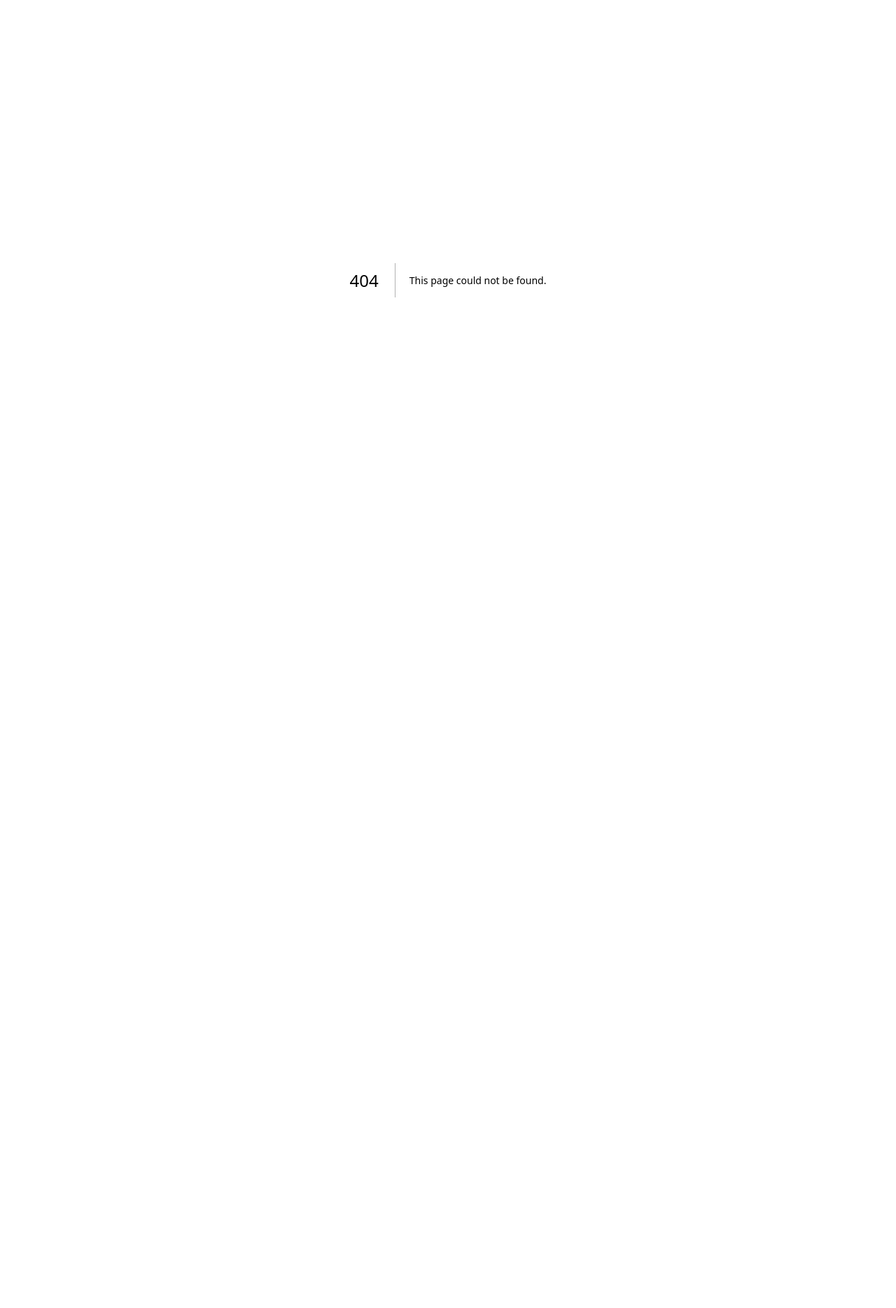
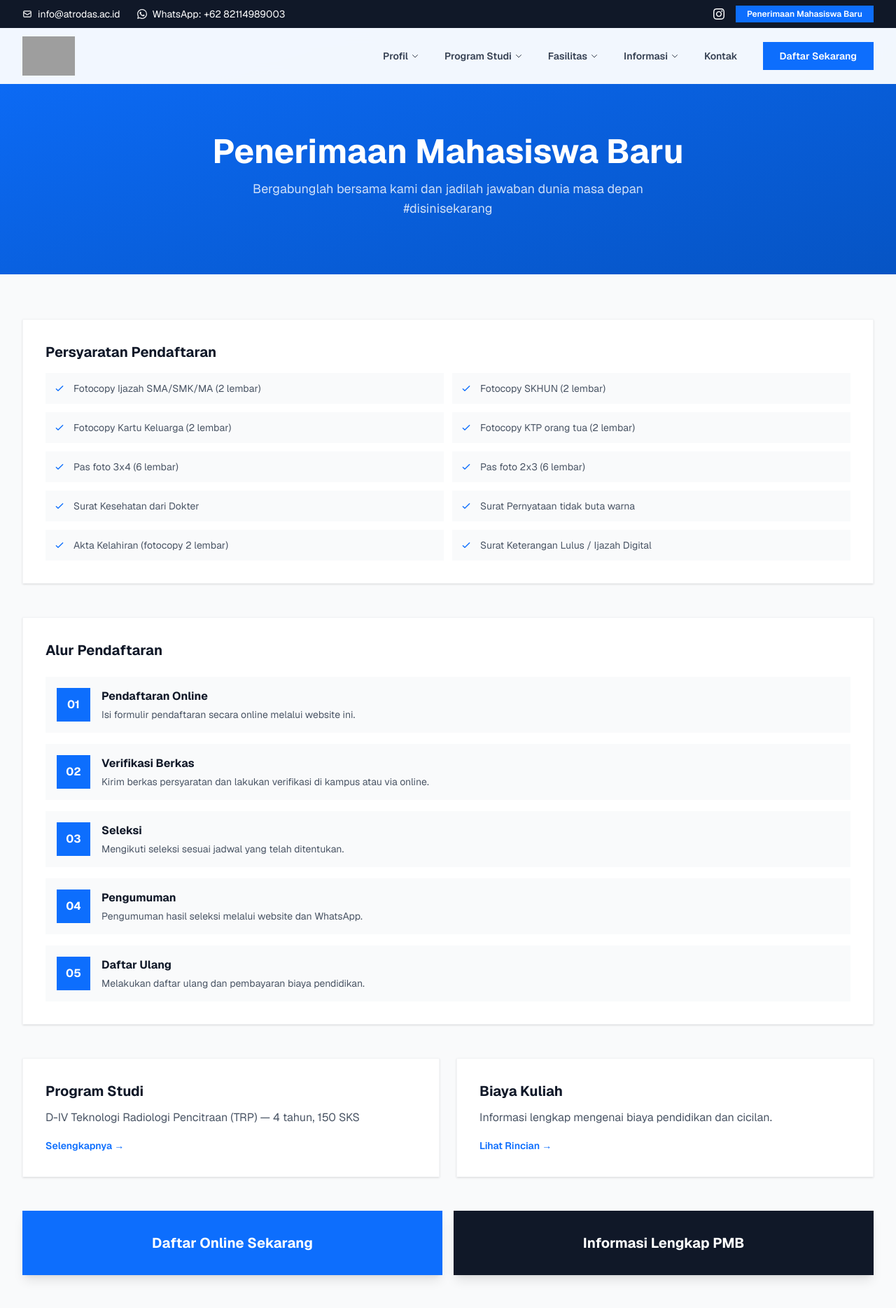
Before and after one commit to Fachri27/redesign-atro, a Next.js app: page /pmb in a window 1280 px wide. Before the commit this address had no page. Shown: the top 1869 px of the page at 70% size. Before the commit the page ends 800 px from the top, so only its background shows below. Built offline with nearby package versions, Linux system fonts and the light colour scheme; grey boxes are pictures that could not be loaded.

Commit message:
feat: add /pmb page + update all PMB links to internal route

```diff
--- /dev/null
+++ b/src/app/pmb/page.tsx
@@ -0,0 +1,115 @@
+"use client";
+
+import { useEffect, useRef } from "react";
+import gsap from "gsap";
+import Navbar from "@/components/Navbar";
+import Footer from "@/components/Footer";
+
+export default function PMBPage() {
+  const heroRef = useRef<HTMLDivElement>(null);
+  const contentRef = useRef<HTMLDivElement>(null);
+
+  useEffect(() => {
+    const tl = gsap.timeline();
+    tl.fromTo(heroRef.current, { opacity: 0, y: 30 }, { opacity: 1, y: 0, duration: 0.8, ease: "power3.out" })
+      .fromTo(contentRef.current, { opacity: 0, y: 40 }, { opacity: 1, y: 0, duration: 0.8, ease: "power3.out" }, "-=0.4");
+    return () => { tl.kill(); };
+  }, []);
+
+  return (
+    <>
+      <Navbar />
+      <div className="pt-28 bg-gradient-to-br from-primary to-primary-light" ref={heroRef}>
+        <div className="max-w-7xl mx-auto px-4 sm:px-6 lg:px-8 py-20 text-center">
+          <h1 className="text-4xl md:text-5xl font-bold text-white mb-4">Penerimaan Mahasiswa Baru</h1>
+          <p className="text-white/80 text-lg max-w-2xl mx-auto">
+            Bergabunglah bersama kami dan jadilah jawaban dunia masa depan #disinisekarang
+          </p>
+        </div>
+      </div>
+
+      <div ref={contentRef} className="bg-gray-50 min-h-[50vh]">
+        <div className="max-w-7xl mx-auto px-4 sm:px-6 lg:px-8 py-16 space-y-12">
+
+          <div className="bg-white border border-gray-100 shadow-sm p-8">
+            <h3 className="text-xl font-bold text-gray-900 mb-4">Persyaratan Pendaftaran</h3>
+            <div className="grid sm:grid-cols-2 gap-3">
+              {[
+                "Fotocopy Ijazah SMA/SMK/MA (2 lembar)",
+                "Fotocopy SKHUN (2 lembar)",
+                "Fotocopy Kartu Keluarga (2 lembar)",
+                "Fotocopy KTP orang tua (2 lembar)",
+                "Pas foto 3x4 (6 lembar)",
+                "Pas foto 2x3 (6 lembar)",
+                "Surat Kesehatan dari Dokter",
+                "Surat Pernyataan tidak buta warna",
+                "Akta Kelahiran (fotocopy 2 lembar)",
+                "Surat Keterangan Lulus / Ijazah Digital",
+              ].map((item, i) => (
+                <div key={i} className="flex items-center gap-3 p-3 bg-gray-50">
+                  <svg className="w-4 h-4 text-primary shrink-0" fill="none" stroke="currentColor" viewBox="0 0 24 24"><path strokeLinecap="round" strokeLinejoin="round" strokeWidth={2} d="M5 13l4 4L19 7" /></svg>
+                  <span className="text-gray-600 text-sm">{item}</span>
+                </div>
+              ))}
+            </div>
+          </div>
+
+          <div className="bg-white border border-gray-100 shadow-sm p-8">
+            <h3 className="text-xl font-bold text-gray-900 mb-6">Alur Pendaftaran</h3>
+            <div className="space-y-4">
+              {[
+                { step: "01", title: "Pendaftaran Online", desc: "Isi formulir pendaftaran secara online melalui website ini." },
+                { step: "02", title: "Verifikasi Berkas", desc: "Kirim berkas persyaratan dan lakukan verifikasi di kampus atau via online." },
+                { step: "03", title: "Seleksi", desc: "Mengikuti seleksi sesuai jadwal yang telah ditentukan." },
+                { step: "04", title: "Pengumuman", desc: "Pengumuman hasil seleksi melalui website dan WhatsApp." },
+                { step: "05", title: "Daftar Ulang", desc: "Melakukan daftar ulang dan pembayaran biaya pendidikan." },
+              ].map((item, i) => (
+                <div key={i} className="flex items-start gap-4 p-4 bg-gray-50">
+                  <div className="w-12 h-12 bg-primary text-white flex items-center justify-center font-bold shrink-0">{item.step}</div>
+                  <div>
+                    <h4 className="font-bold text-gray-900">{item.title}</h4>
+                    <p className="text-gray-600 text-sm mt-1">{item.desc}</p>
+                  </div>
+                </div>
+              ))}
+            </div>
+          </div>
+
+          <div className="grid sm:grid-cols-2 gap-6">
+            <div className="bg-white border border-gray-100 shadow-sm p-8">
+              <h3 className="text-xl font-bold text-gray-900 mb-3">Program Studi</h3>
+              <p className="text-gray-600 mb-4">D-IV Teknologi Radiologi Pencitraan (TRP) — 4 tahun, 150 SKS</p>
+              <a href="/prodi/d4-trp" className="text-primary font-semibold text-sm hover:underline">Selengkapnya &rarr;</a>
+            </div>
+            <div className="bg-white border border-gray-100 shadow-sm p-8">
+              <h3 className="text-xl font-bold text-gray-900 mb-3">Biaya Kuliah</h3>
+              <p className="text-gray-600 mb-4">Informasi lengkap mengenai biaya pendidikan dan cicilan.</p>
+              <a href="https://pmb.atrodas.ac.id/informasipendaftaran/#informasibiayaperkuliahan" target="_blank" rel="noopener noreferrer" className="text-primary font-semibold text-sm hover:underline">Lihat Rincian &rarr;</a>
+            </div>
+          </div>
+
+          <div className="flex flex-col sm:flex-row gap-4">
+            <a href="https://pmb.atrodas.ac.id/daftar" target="_blank" rel="noopener noreferrer" className="flex-1 bg-primary text-white p-8 text-center font-bold text-xl hover:bg-primary-light transition-colors shadow-lg">
+              Daftar Online Sekarang
+            </a>
+            <a href="https://pmb.atrodas.ac.id/informasipendaftaran/#alurpendaftaran" target="_blank" rel="noopener noreferrer" className="flex-1 bg-gray-900 text-white p-8 text-center font-bold text-xl hover:bg-gray-800 transition-colors shadow-lg">
+              Informasi Lengkap PMB
+            </a>
+          </div>
+
+          <div className="bg-primary/5 border border-primary/20 p-6">
+            <div className="flex items-start gap-3">
+              <svg className="w-6 h-6 text-primary shrink-0 mt-0.5" fill="none" stroke="currentColor" viewBox="0 0 24 24"><path strokeLinecap="round" strokeLinejoin="round" strokeWidth={2} d="M3 5a2 2 0 012-2h3.28a1 1 0 01.948.684l1.498 4.493a1 1 0 01-.502 1.21l-2.257 1.13a11.042 11.042 0 005.516 5.516l1.13-2.257a1 1 0 011.21-.502l4.493 1.498a1 1 0 01.684.949V19a2 2 0 01-2 2h-1C9.716 21 3 14.284 3 6V5z" /></svg>
+              <div>
+                <p className="text-gray-700 font-semibold">Butuh Bantuan?</p>
+                <p className="text-gray-600 text-sm">Hubungi Admin PMB di nomor <strong>0811-494-9003</strong> atau email <strong>info@atrodas.ac.id</strong></p>
+              </div>
+            </div>
+          </div>
+
+        </div>
+      </div>
+      <Footer />
+    </>
+  );
+}
--- a/src/components/Navbar.tsx
+++ b/src/components/Navbar.tsx
@@ -87,7 +87,7 @@ export default function Navbar() {
   }, []);
 
   return (
-    <div className="fixed top-0 left-0 z-50" style={{ width: "100vw", maxWidth: "100%", overflow: "hidden" }}>
+    <div className="fixed top-0 left-0 z-50" style={{ width: "100vw", maxWidth: "100%" }}>
       {/* TopBar */}
       <div className={`bg-gray-900 text-white text-sm overflow-hidden transition-all duration-500 ${isScrolled ? "max-h-0 opacity-0" : "max-h-10 opacity-100"}`}>
         <div className="max-w-7xl mx-auto px-4 sm:px-6 lg:px-8">
@@ -113,7 +113,7 @@ export default function Navbar() {
                   <path d="M12 2.163c3.204 0 3.584.012 4.85.07 3.252.148 4.771 1.691 4.919 4.919.058 1.265.069 1.645.069 4.849 0 3.205-.012 3.584-.069 4.849-.149 3.225-1.664 4.771-4.919 4.919-1.266.058-1.644.07-4.85.07-3.204 0-3.584-.012-4.849-.07-3.26-.149-4.771-1.699-4.919-4.92-.058-1.265-.07-1.644-.07-4.849 0-3.204.013-3.583.07-4.849.149-3.227 1.664-4.771 4.919-4.919 1.266-.057 1.645-.069 4.849-.069zm0-2.163c-3.259 0-3.667.014-4.947.072-4.358.2-6.78 2.618-6.98 6.98-.059 1.281-.073 1.689-.073 4.948 0 3.259.014 3.668.072 4.948.2 4.358 2.618 6.78 6.98 6.98 1.281.058 1.689.072 4.948.072 3.259 0 3.668-.014 4.948-.072 4.354-.2 6.782-2.618 6.979-6.98.059-1.28.073-1.689.073-4.948 0-3.259-.014-3.667-.072-4.947-.196-4.354-2.617-6.78-6.979-6.98-1.281-.059-1.69-.073-4.949-.073zm0 5.838c-3.403 0-6.162 2.759-6.162 6.162s2.759 6.163 6.162 6.163 6.162-2.759 6.162-6.163c0-3.403-2.759-6.162-6.162-6.162zm0 10.162c-2.209 0-4-1.79-4-4 0-2.209 1.791-4 4-4s4 1.791 4 4c0 2.21-1.791 4-4 4zm6.406-11.845c-.796 0-1.441.645-1.441 1.44s.645 1.44 1.441 1.44c.795 0 1.439-.645 1.439-1.44s-.644-1.44-1.439-1.44z" />
                 </svg>
               </a>
-              <a href="https://pmb.atrodas.ac.id/" target="_blank" rel="noopener noreferrer" className="px-3 sm:px-4 py-1 bg-primary text-white text-xs font-semibold hover:bg-primary-light transition-colors">
+              <a href="/pmb" className="px-3 sm:px-4 py-1 bg-primary text-white text-xs font-semibold hover:bg-primary-light transition-colors">
                 <span className="hidden sm:inline">Penerimaan Mahasiswa Baru</span>
                 <span className="sm:hidden">PMB</span>
               </a>
@@ -123,7 +123,7 @@ export default function Navbar() {
       </div>
 
       {/* Main Navbar */}
-      <div className={`bg-white/95 backdrop-blur-md transition-all duration-500 ${isScrolled ? "shadow-xl py-3" : "py-3"}`}>
+      <div className={`bg-white/95 backdrop-blur-md transition-all duration-500 ${isScrolled ? "shadow-xl py-3" : "py-3"} relative`}>
         <div className="max-w-7xl mx-auto px-4 sm:px-6 lg:px-8">
           <div className="flex items-center justify-between">
             <div className="flex items-center">
@@ -146,7 +146,7 @@ export default function Navbar() {
                       </button>
                       <div
                         onMouseLeave={() => setOpenDropdown(null)}
-                        className={`absolute top-full left-0 mt-1 bg-white shadow-2xl border border-gray-100 min-w-[240px] transition-all duration-200 ${openDropdown === i ? "opacity-100 visible translate-y-0" : "opacity-0 invisible -translate-y-2"}`}
+                        className={`absolute top-full left-0 mt-1 bg-white shadow-2xl border border-gray-100 min-w-[240px] transition-all duration-200 z-50 ${openDropdown === i ? "opacity-100 visible translate-y-0" : "opacity-0 invisible -translate-y-2"}`}
                       >
                         {link.children.map((child) => (
                           <a key={child.href} href={child.href} className="block px-5 py-3 text-sm text-gray-700 hover:bg-primary/5 hover:text-primary transition-colors">
@@ -166,7 +166,7 @@ export default function Navbar() {
                   )}
                 </div>
               ))}
-              <a href="https://pmb.atrodas.ac.id/" target="_blank" rel="noopener noreferrer" className="ml-4 px-6 py-2.5 bg-primary text-white font-semibold text-sm hover:shadow-lg hover:scale-105 transition-all duration-300">
+              <a href="/pmb" className="ml-4 px-6 py-2.5 bg-primary text-white font-semibold text-sm hover:shadow-lg hover:scale-105 transition-all duration-300">
                 Daftar Sekarang
               </a>
             </div>
@@ -208,7 +208,7 @@ export default function Navbar() {
                   )}
                 </div>
               ))}
-              <a href="https://pmb.atrodas.ac.id/" target="_blank" rel="noopener noreferrer" className="block px-4 py-3 bg-primary text-white text-center font-semibold mt-2">
+              <a href="/pmb" className="block px-4 py-3 bg-primary text-white text-center font-semibold mt-2">
                 Daftar Sekarang
               </a>
             </div>
```
